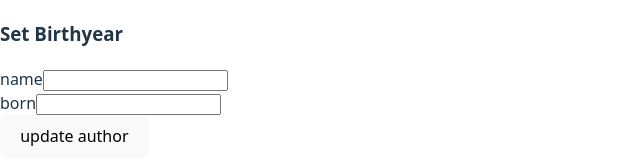
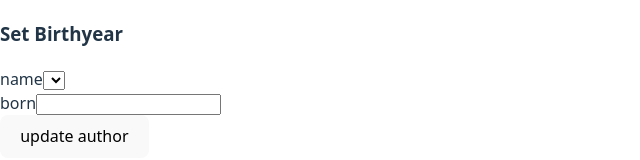
Before and after one commit to Franco-Redivo/full-stack-open, a React (Vite) app in the folder part8/library-frontend/: page / in a window 1280 px wide. Shown: the part 395-555 px from the top of the page, without its empty margins (0-640 px from the left). Built offline with nearby package versions, Linux system fonts and the light colour scheme.

Commit message:
feat: update author selection to use dropdown and remove name reset on edit

```diff
--- a/part8/library-frontend/src/components/Authors.jsx
+++ b/part8/library-frontend/src/components/Authors.jsx
@@ -42,7 +42,7 @@ const Authors = ({show, authors}) => {
 
     editBirthyear({variables: {name, setBornTo: parseInt(born)}})
 
-    setName('')
+    // setName('')
     setBorn('')
   }
 
@@ -75,10 +75,11 @@ const Authors = ({show, authors}) => {
         <form onSubmit={submit}>
             <div>
                 name
-                <input
-                    value={name}
-                    onChange={({ target }) => setName(target.value)}
-                />
+                <select name="selectedAuthors" onChange={({ target }) => setName(target.value)}>
+                    {authors.map((a) => (
+                        <option key={a.id} value={a.name}>{a.name}</option>
+                    ))}
+                </select>
             </div>
             <div>
                 born
```
